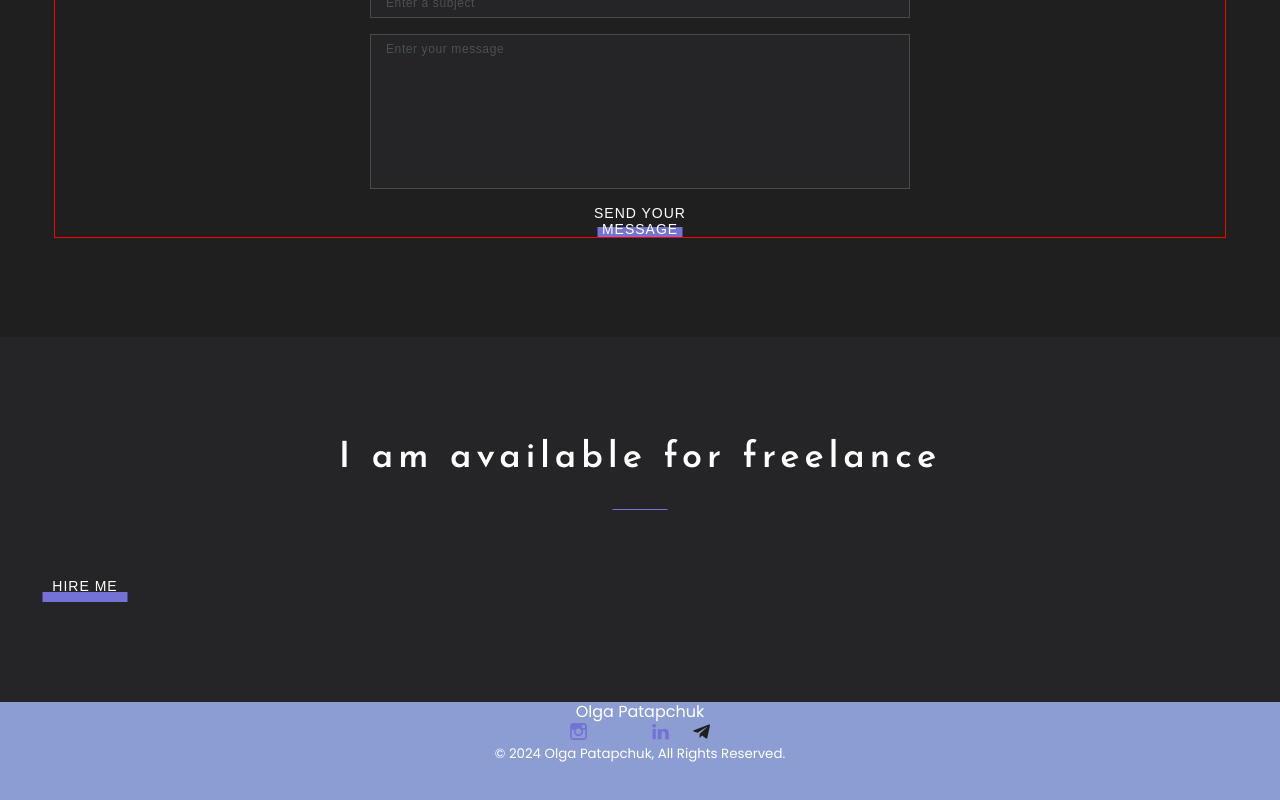
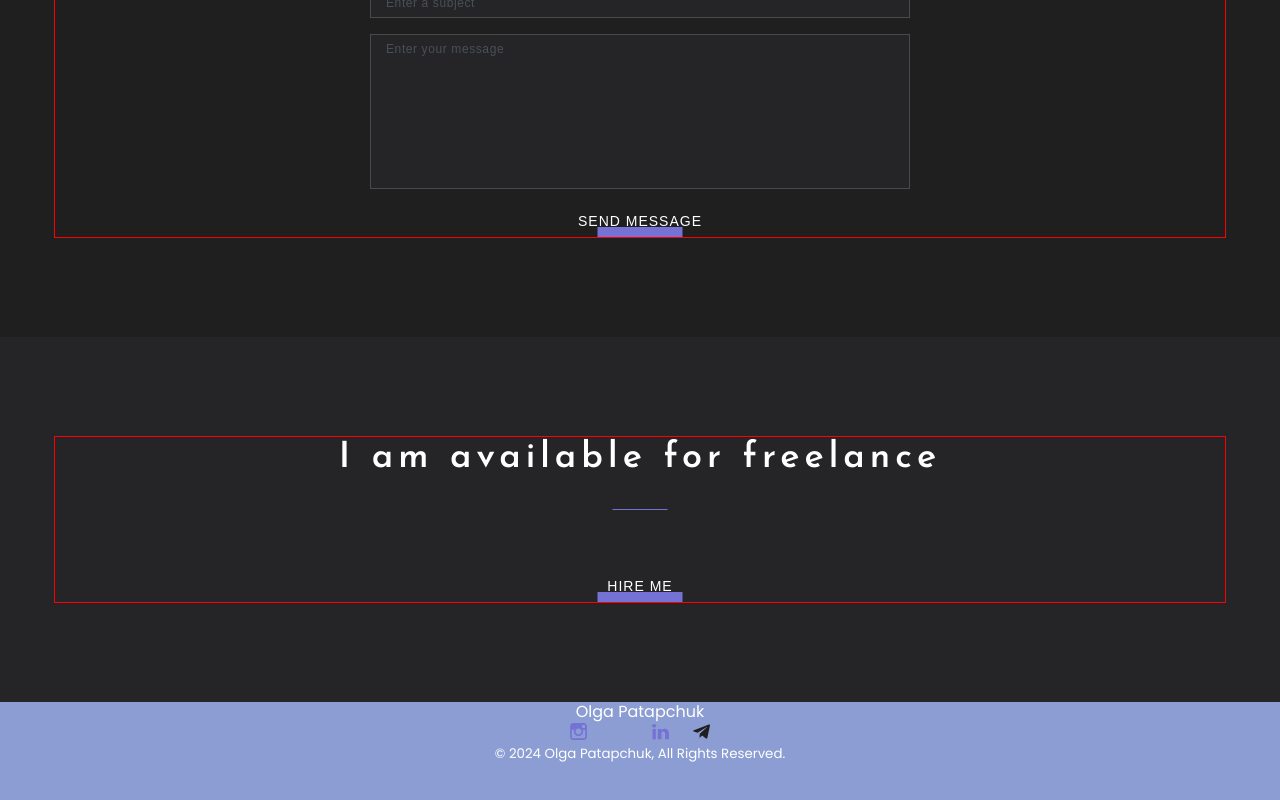
Before and after one commit to 0lgaP1/my-portfolio, a React app: page / in a window 1280 px wide. Shown: the part 3603-4403 px from the top of the page. Built offline with nearby package versions, Linux system fonts and the light colour scheme.

Commit message:
Centered slogan section

```diff
--- a/src/layout/sections/contacts/Contacts.tsx
+++ b/src/layout/sections/contacts/Contacts.tsx
@@ -15,7 +15,7 @@
                     <Field placeholder={"Your name"}/>
                     <Field placeholder={"Enter a subject"}/>
                     <Field placeholder="Enter your message" as={"textarea"} />
-                    <Button type={"submit"}>Send your message</Button>
+                    <Button type={"submit"}>Send message</Button>
                 </StyledForm>
             </Container>
         </StyledContacts>
--- a/src/layout/sections/slogan/Slogan.tsx
+++ b/src/layout/sections/slogan/Slogan.tsx
@@ -2,17 +2,20 @@
 import {SectionTitle} from "../../../components/SectionTitle";
 import {Button} from "../../../components/Button";
 import styled from "styled-components";
+import {Container} from "../../../components/Container";
+import {FlexWrapper} from "../../../components/FlexWrapper";
 
 export const Slogan = () => {
     return (
         <StyledSlogan>
-            <SectionTitle>I am available for freelance</SectionTitle>
-            <Button>Hire me</Button>
+            <Container>
+                <FlexWrapper direction={"column"} align={"center"}>
+                    <SectionTitle>I am available for freelance</SectionTitle>
+                    <Button>Hire me</Button>
+                </FlexWrapper>
+            </Container>
         </StyledSlogan>
     );
 };
 
-const StyledSlogan = styled.section`
-    background-color: #da8f1a;
-    min-height: 30vh;
-`
+const StyledSlogan = styled.section``
```
